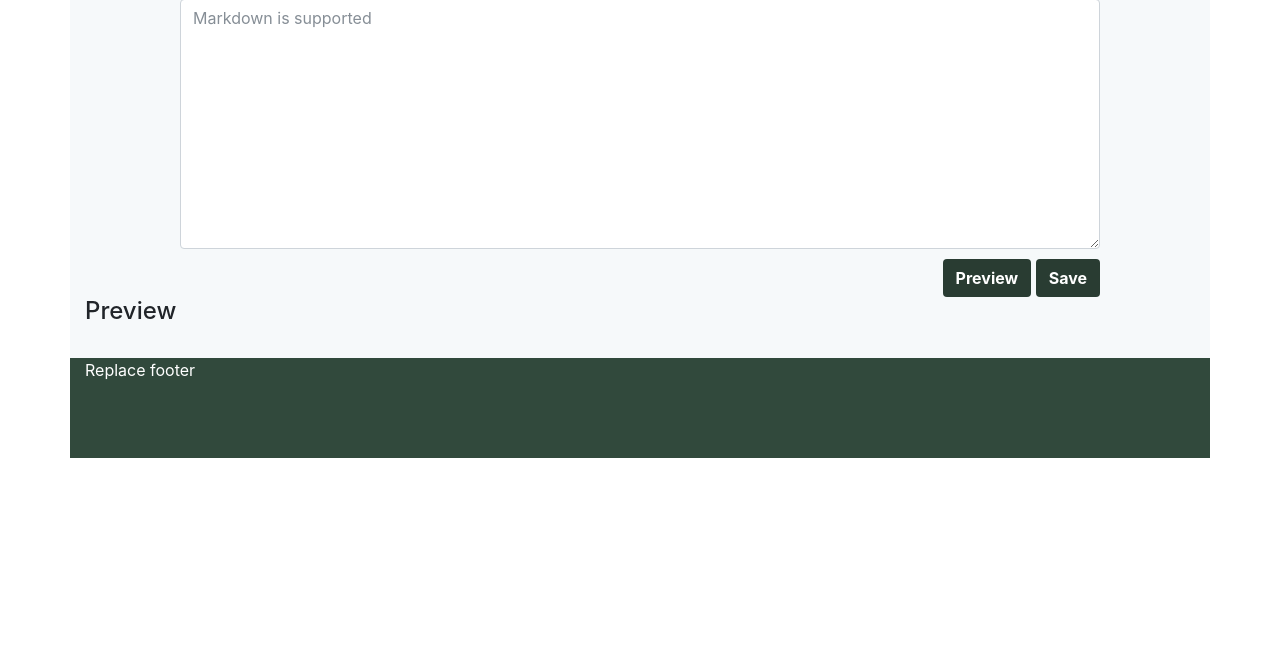
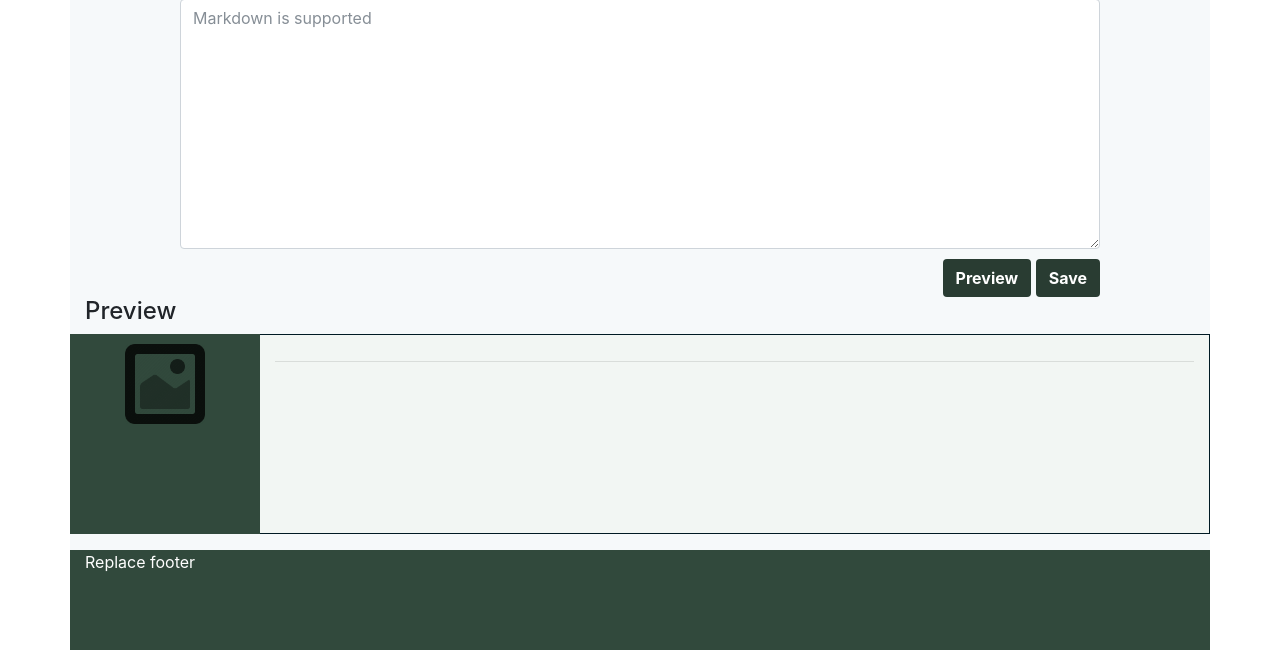
Before and after one commit to SH-anonta/Discussion-Forum, a Django app: template forum/templates/forum/edit_post_editor.html in a window 1280 px wide. Shown: the part 234-884 px from the top of the page. Before the commit the page ends 692 px from the top, so only its background shows below. Run offline with Django 3.2, Linux system fonts and the light colour scheme; the template is opened without the code that fills it, so the values that code supplies are empty; some libraries are stand-ins or nearby versions.

Commit message:
Add preview mechanism in edit post editor template Add some todos

```diff
--- a/forum/models.py
+++ b/forum/models.py
@@ -63,7 +63,6 @@ class Post(models.Model):
         # if the post is deleted, only Admins can view it
         return not deleted or deleted and user.is_staff
 
-    # todo, see if this method can be replaced by a property
     def updateContent(self, content):
         self.content = content
         self.content_processed = MarkdownToHtmlConverter.convert(content)
--- a/forum/templates/forum/create_post_editor.html
+++ b/forum/templates/forum/create_post_editor.html
@@ -85,7 +85,6 @@
 
         function loadPreviewContent(data){
             preview_content.html(data);
-//            preview_content.text(data);
         }
 
         function previewUpdater(){
--- a/forum/templates/forum/edit_post_editor.html
+++ b/forum/templates/forum/edit_post_editor.html
@@ -1,4 +1,5 @@
 {%extends 'forum/layout_base_template.html'%}
+{%load static%}
 
 {%block HeadContent%}
     <title>Edit post</title>
@@ -43,12 +44,17 @@
 
     </div>
 
-    <div class="row">
-        <div class="col-sm-12">
-            <h4 id="PreviewTitleH4" class="h4"></h4>
-            <pre id="PreviewContentPRE"></pre>
+    <div class="row mb-3">
+        <div class="col-sm-3 col-md-2 AvatarContainer text-center">
+            <img class="AvatarIMG" src="{%static 'forum/images/placeholder_icon.png' %}"/>
+            <a class="d-block" href="{%url 'forum:user_detail' user.pk %}">{{user.username}}</a>
         </div>
 
+        <div id="PostBodyContainer" class="col-sm-9 col-md-10">
+            <h5 id="PreviewTitleH4" class="h5"></h5>
+            <hr>
+            <div id="PreviewContentPRE"></div>
+        </div>
     </div>
 </div>
 {%endblock%}
@@ -75,12 +81,26 @@
         var preview_content = $('#PreviewContentPRE');
         var post_title = $('#PostTitleTB');
         var post_content = $('#PostContentTA')
-        function previewTitleUpdater(){
-            preview_title.text(post_title.val());
-            preview_content.text(post_content.val());
+
+        function loadPreviewContent(data){
+            preview_content.html(data);
         }
 
-        $('#PreviewID').click(previewTitleUpdater);
+        function previewUpdater(){
+            preview_title.text(post_title.val());
+
+            var data = {
+                csrfmiddlewaretoken : "{{csrf_token}}",
+                md_text : post_content.val(),
+            };
+
+            var url = "{%url 'forum:markdown_to_html'%}";
+
+            $.post(url, data, loadPreviewContent);
+
+        }
+
+        $('#PreviewID').click(previewUpdater);
     });
 
 </script>
--- a/forum/unit_tests/test_post_views.py
+++ b/forum/unit_tests/test_post_views.py
@@ -78,7 +78,6 @@ class PostDetailTest(TestCase):
         self.assertContains(resp, self.post.content)
         self.assertTemplateUsed(resp, 'forum/post_detail.html')
 
-# todo test content_processed is saved correctly
 class CreatePostTest(TestCase):
     def setUp(self):
         self.author= UserFactory.createUser('Author', 'password')
--- a/forum/views.py
+++ b/forum/views.py
@@ -253,6 +253,7 @@ class CreatePost(View):
 
         return redirect(reverse('forum:post_detail', args=[post.pk]))
 
+# todo add authorizations: only admins can change the post's board
 class EditPost(View):
     def get(self, request):
         post_id = request.GET['post_id']
```
